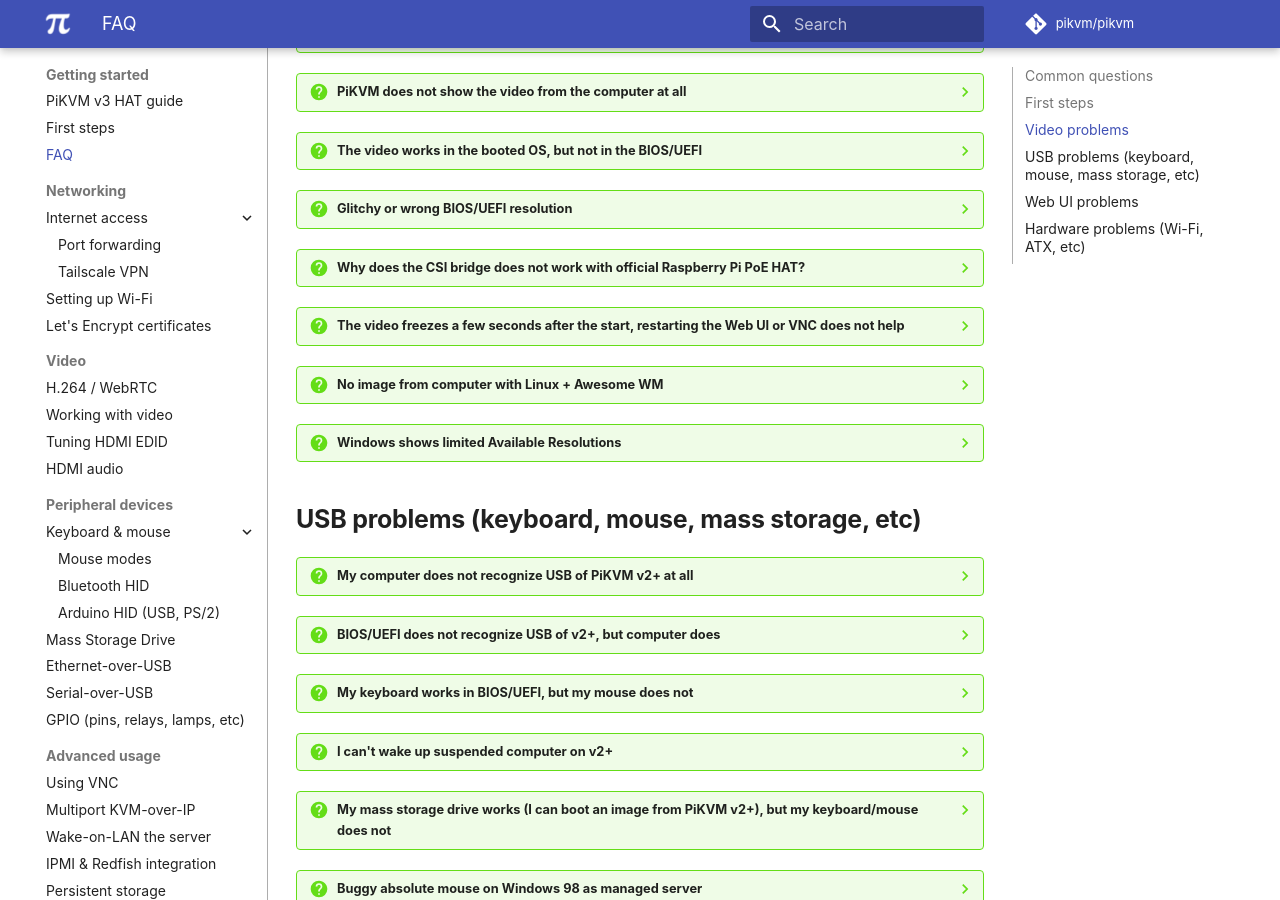
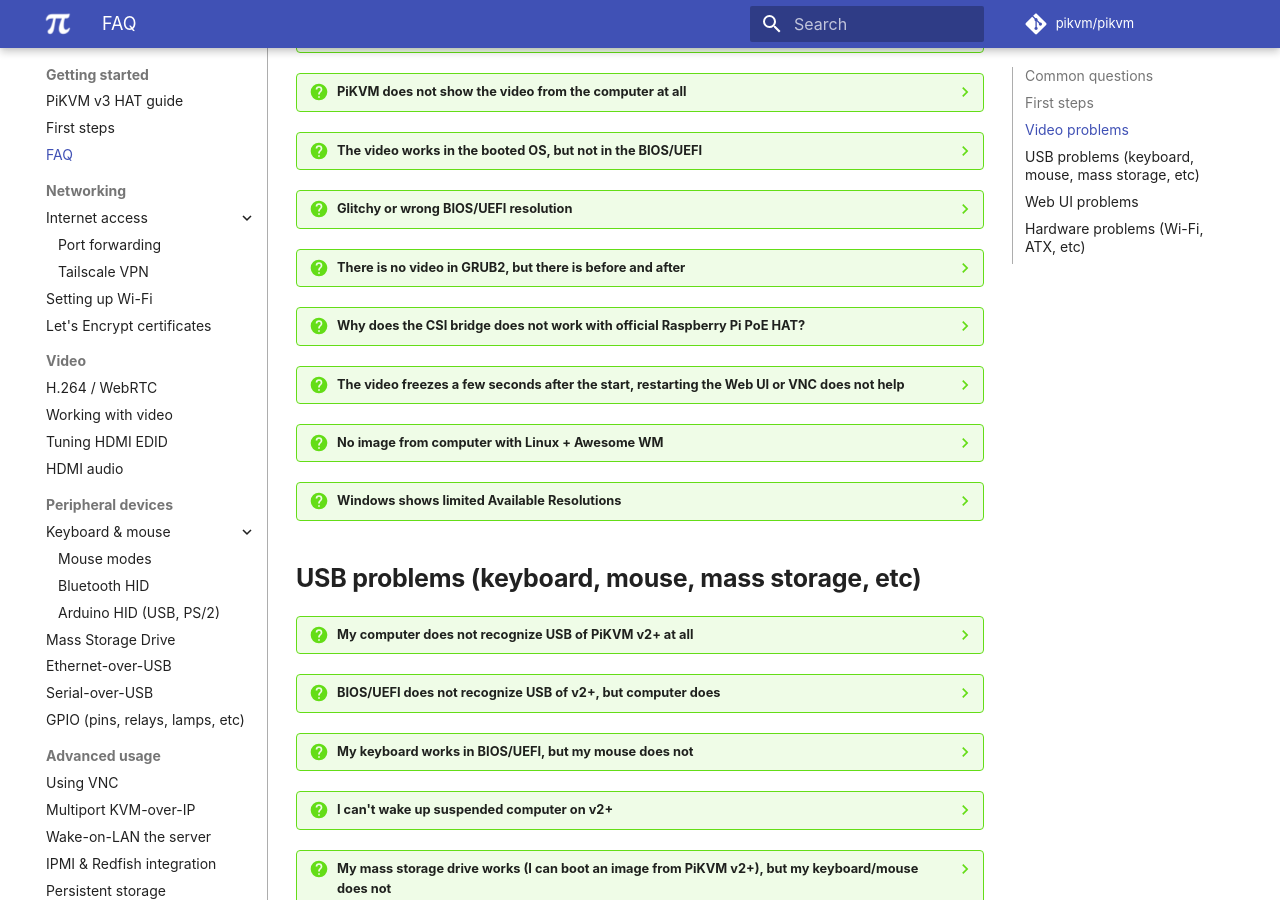
Before and after one commit to pikvm/pikvm, an MkDocs documentation site: the page built from docs/faq.md, in a window 1280 px wide and 900 px high, scrolled down 2444 px. Built offline with MkDocs 1.6.1 and Material for MkDocs 9.7.7, drawn with Linux system fonts in a browser that asks for light colours; some web fonts are replaced; comment, search, counter and statistics services are not loaded; some of the changed lines change nothing that is shown.

Commit message:
workaround for missing grub2 video

```diff
--- a/docs/faq.md
+++ b/docs/faq.md
@@ -318,6 +318,12 @@
     If none of this works, try connecting the DP cable first, boot into the BIOS, disable the CSM and shutdown (do not restart) your PC. Then, boot into the BIOS and enable the CSM before shutting down your PC. Then connect the HDMI and turn your PC on again.
 
 
+??? question "There is no video in GRUB2, but there is before and after"
+	Sometimes this can be caused by the specifics of the BIOS/UEFI and how GRUB2 works with video.
+
+	This can be solved by enabling the **Compatibility Support Module (CSM)** in your BIOS, usually under the **Boot** options. The video mode will be located in the same section. Switch the **Video** mode from **UEFI** to **Legacy**.
+
+
 ??? question "Why does the CSI bridge does not work with official Raspberry Pi PoE HAT?"
     Details [here](https://github.com/pikvm/pikvm/issues/6). The reason is that the [official HAT](https://www.raspberrypi.org/products/poe-hat) has a built-in fan controller that conflicts with the TC358743 chip of the bridge. The solution is to disable the fan control and connect the fan to the power line so that it works continuously. To turn off the controller you need to add the line `disable_poe_fan=1` to `/boot/config.txt`.
 
```
